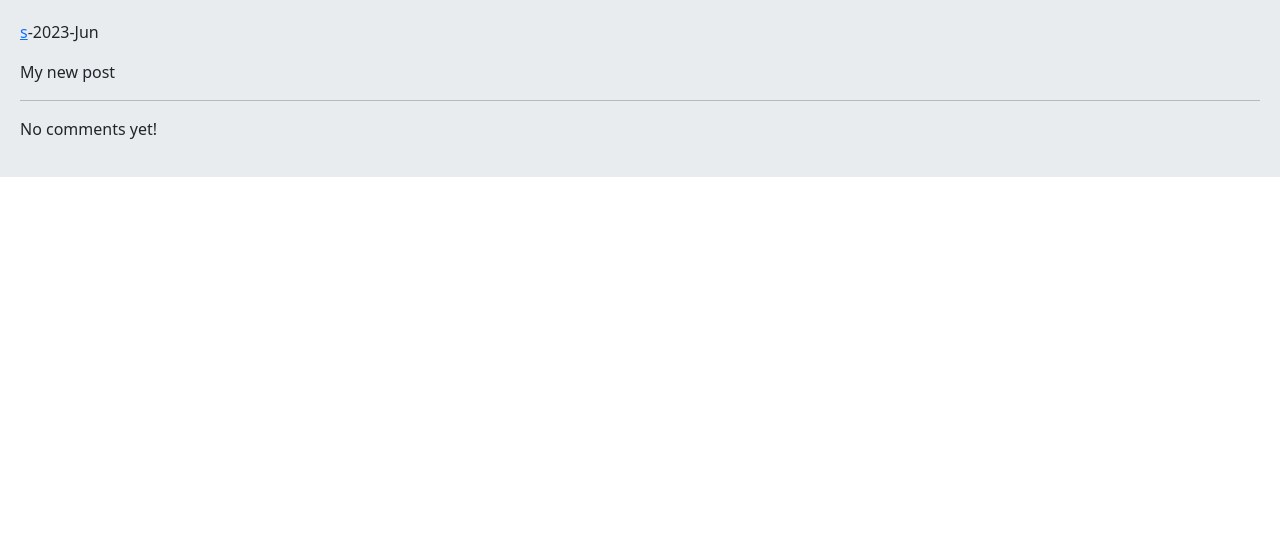
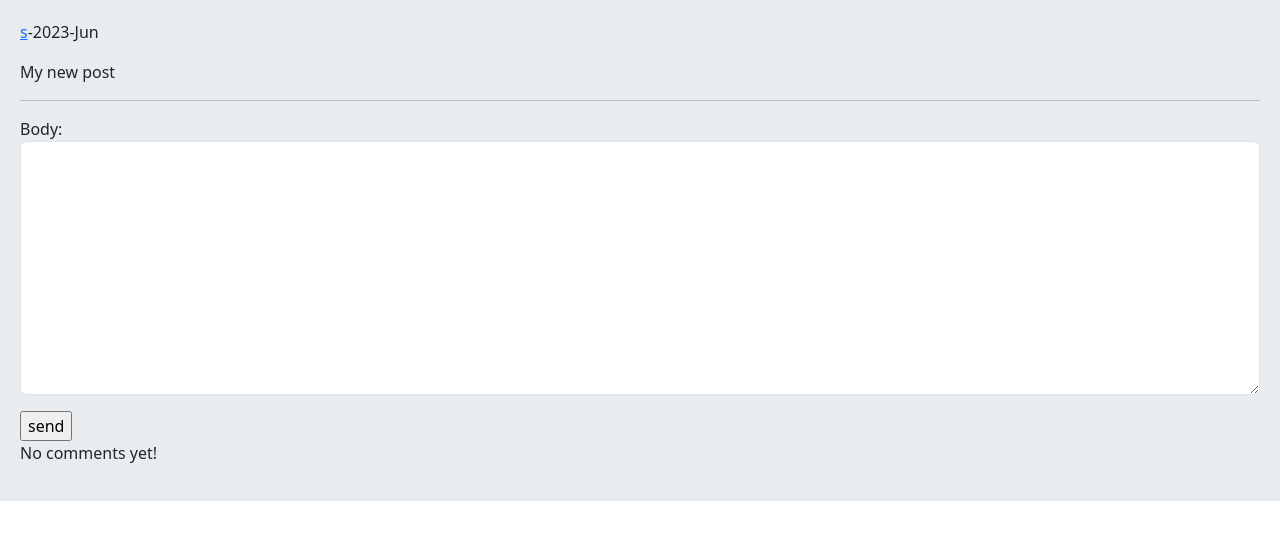
Before and after one commit to sshamshiri/socialnetwork, a Django app: a page that uses socialnetwork/home/templates/home/detail.html in a window 1280 px wide. Shown: the part 56-596 px from the top of the page. Run offline with Django 4.2, Linux system fonts and the light colour scheme; a user stored in the database is signed in; data comes from the database, SQL or seed files in the repository; both versions use the stored data as it was after the commit.

Commit message:
add (if) in detail.html

```diff
--- a/socialnetwork/home/templates/home/detail.html
+++ b/socialnetwork/home/templates/home/detail.html
@@ -9,6 +9,17 @@
     <p><a href="{% url 'accounts:user_profile' post.user.id %}">{{ post.user.username }}</a>-{{ post.updated|date:"Y-M" }}</p>
     <p>{{ post.body }}</p>
     <hr>
+
+    {% if request.user.is_authenticated %}
+        <form action="" method="post">
+            {% csrf_token %}
+            {{ form.as_p }}
+            <input type="submit" value="send">
+        </form>
+    {% else %}
+        <p class="alert alert-danger">Only logged in users can comments.</p>
+    {% endif %}
+
     {% for comment in comments %}
         <div class="card bg-dark text-white">
             <p class="card-header">{{comment.user}} | {{comment.created|timesince}}</p>
```
Also changed, not shown: socialnetwork/db.sqlite3.
